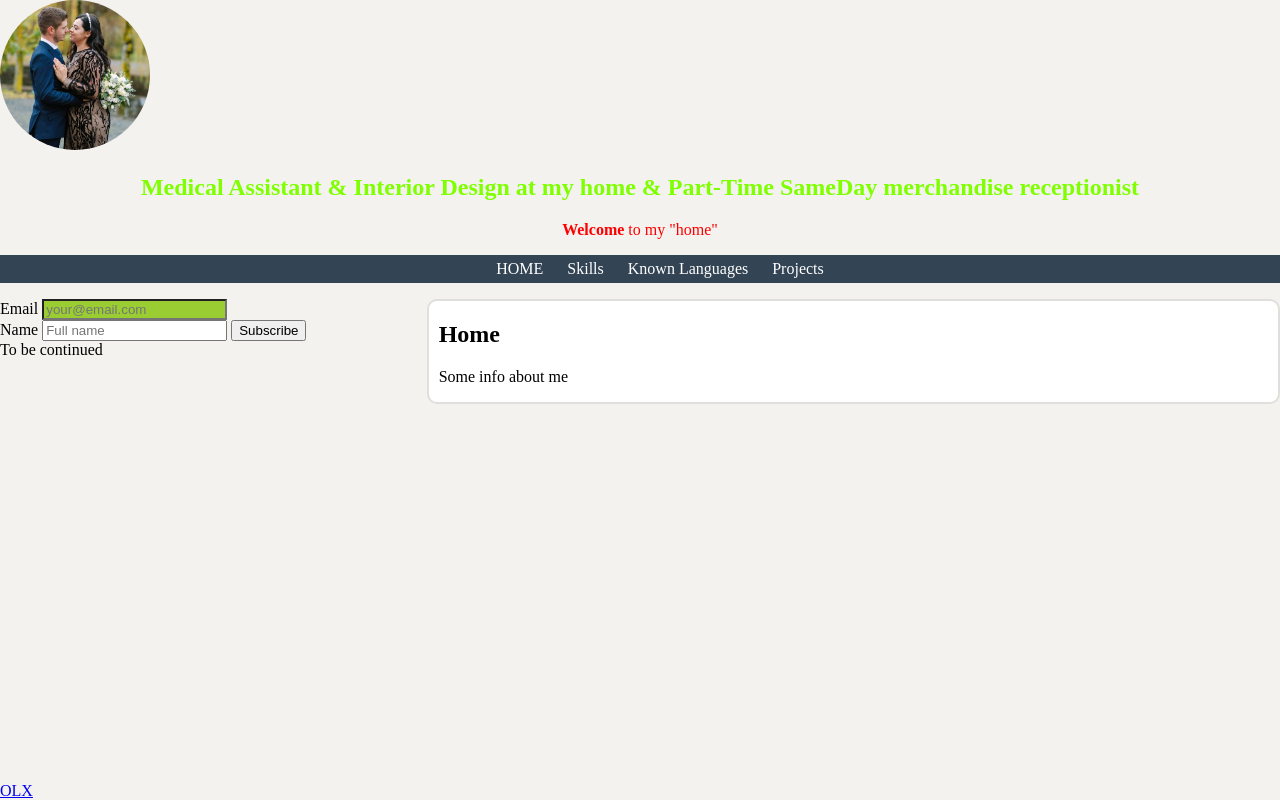
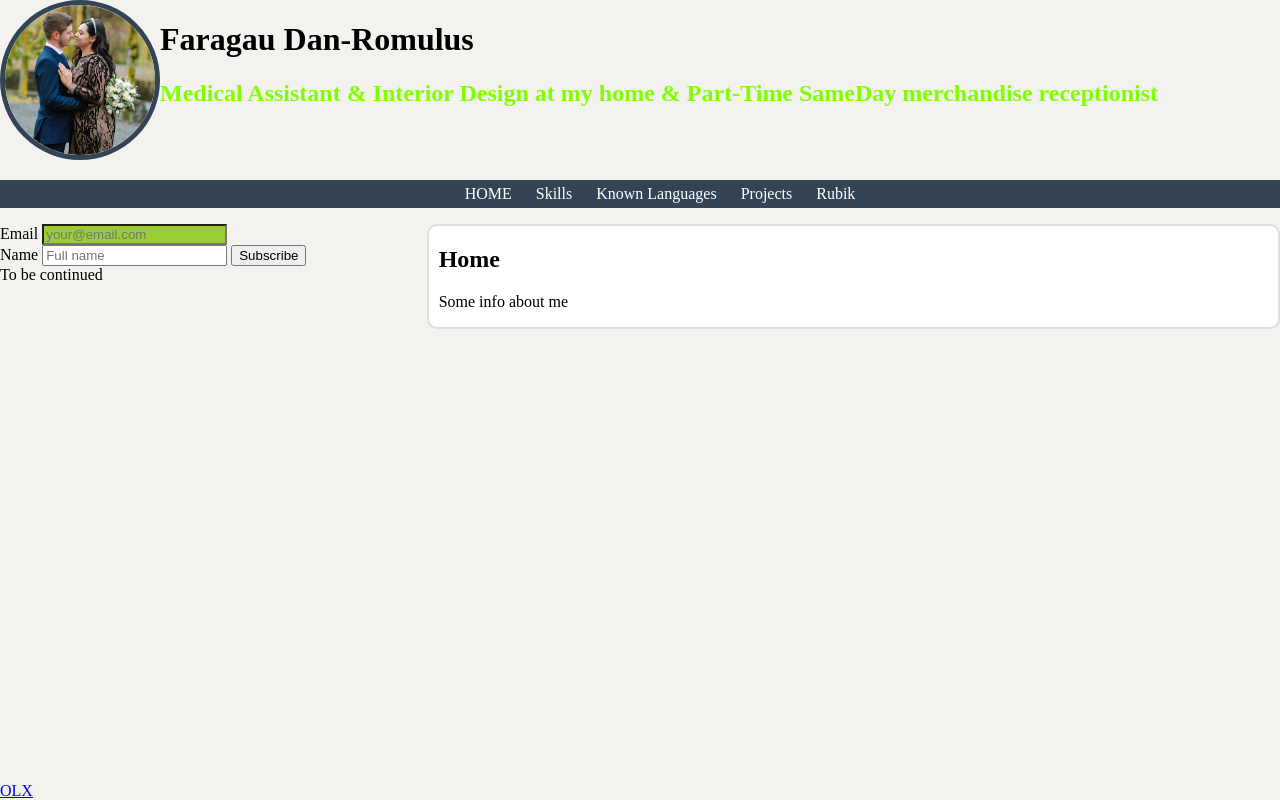
Before and after one commit to faragaudan/faragaudan.github.io, a plain HTML site: page index.html in a window 1280 px wide. Drawn offline with Linux system fonts and the light colour scheme.

Commit message:
aligniament header

```diff
--- a/index.html
+++ b/index.html
@@ -11,16 +11,16 @@
 
   <body>
     <header>
-      <img src="self.jpg.jpg" height="150px" width="150px" />
-
-      <h2 id="job-title">
-        Medical Assistant & Interior Design at my home & Part-Time SameDay
-        merchandise receptionist
-      </h2>
-
-      <p style="color: red; text-align: center">
-        <strong>Welcome</strong> to my "home"
-      </p>
+      <div id="header-wrapper">
+        <div><img src="self.jpg.jpg" height="150px" width="150px" /></div>
+        <div>
+          <h1>Faragau Dan-Romulus</h1>
+          <h2 id="job-title">
+            Medical Assistant & Interior Design at my home & Part-Time SameDay
+            merchandise receptionist
+          </h2>
+        </div>
+      </div>
 
       <ul id="top-meniu-bar">
         <li><a href="#" onclick="displayPage('home')">HOME</a></li>
@@ -29,6 +29,7 @@
           <a href="#" onclick="displayPage('languages')">Known Languages</a>
         </li>
         <li><a href="#" onclick="displayPage('projects')">Projects</a></li>
+        <li><a href="#" onclick="displayPage('rubik')">Rubik</a></li>
       </ul>
     </header>
 
@@ -99,10 +100,14 @@
               <td>Proficient</td>
             </tr>
           </table>
-          /
         </div>
+
         <div id="projects" class="page">
           <h2>Projects</h2>
+        </div>
+
+        <div id="rubik" class="page">
+          <h2>Rubik</h2>
         </div>
       </div>
     </section>
--- a/index.js
+++ b/index.js
@@ -16,20 +16,18 @@ skillsEl.innerHTML = skillsHTML;
 
 //display "Home"
 
-var pageIds = ["home", "skills", "languages", "projects"];
+var pageIds = ["home", "skills", "languages", "projects", "rubik"];
 
 // function hidePage(id) {
 //     hide(id);
 // }
 
 function hideAllPages() {
-  pageIds.forEach(function (pageId) {
-    hide(pageId);
+  var pages = document.querySelectorAll(".page");
+  pages.forEach(function (page) {
+    console.info("inside pages.forEach", page.id);
+    hide(page.id);
   });
-  //   hide("skills");
-  //   hide("languages");
-  //   hide("projects");
-  //   hide("home");
 }
 
 function show(id) {
--- a/style.css
+++ b/style.css
@@ -11,6 +11,14 @@ td {
   background: yellowgreen;
 }
 
+#header-wrapper {
+  display: flex;
+  flex-direction: row;
+}
+#header-wrapper img {
+  border: 5px solid #334455;
+}
+
 #job-title {
   text-align: center;
   color: chartreuse;
@@ -19,7 +27,6 @@ td {
 .favorite {
   font-weight: bold;
   color: blue;
-
 }
 
 .table {
@@ -69,10 +76,6 @@ td {
   background-color: #fff;
 }
 
-
-
-
-
 html {
   height: 100%;
 }
```
